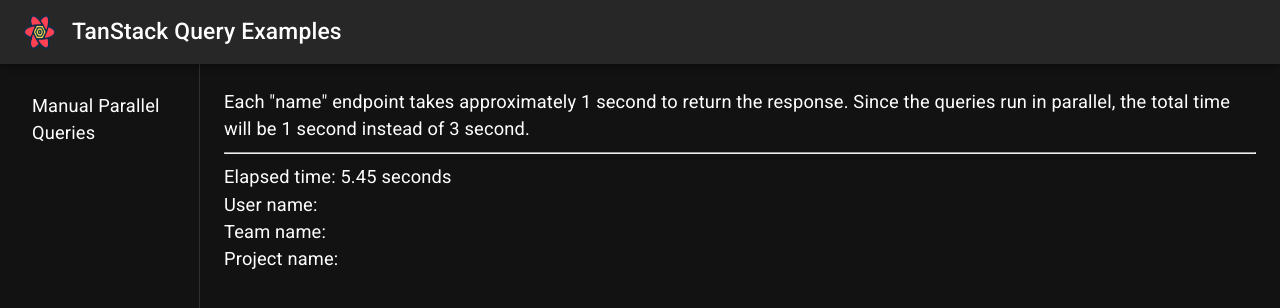
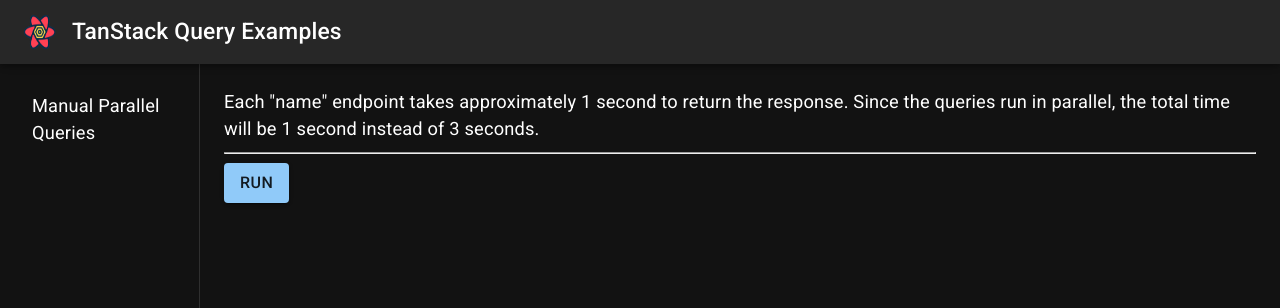
Before and after one commit to mpatrickaires/learn-tanstack-query, a React (Vite) app in the folder examples/client/: page /manual-parallel-queries in a window 1280 px wide. Shown: the top 308 px of the page. Built offline with nearby package versions, Linux system fonts and the light colour scheme; no server answers.

Commit message:
add run button for example

```diff
--- a/examples/client/src/routes/manual-parallel-queries.tsx
+++ b/examples/client/src/routes/manual-parallel-queries.tsx
@@ -1,26 +1,49 @@
-import { Box, Typography } from '@mui/material';
+import { Box, Button, Typography } from '@mui/material';
 import { useQuery } from '@tanstack/react-query';
 import { createFileRoute } from '@tanstack/react-router';
+import { useEffect, useMemo, useRef, useState } from 'react';
 import { api } from '../api';
-import { useEffect, useMemo, useRef, useState } from 'react';
 
 export const Route = createFileRoute('/manual-parallel-queries')({
   component: RouteComponent,
 });
 
 function RouteComponent() {
+  const [exampleKey, setExampleKey] = useState<number | null>(null);
+
+  return (
+    <Box>
+      <Box>
+        <Typography>
+          Each "name" endpoint takes approximately 1 second to return the
+          response. Since the queries run in parallel, the total time will be 1
+          second instead of 3 seconds.
+        </Typography>
+      </Box>
+      <hr />
+      <Button onClick={() => setExampleKey(Math.random())} variant="contained">
+        Run
+      </Button>
+      {exampleKey && <Example key={exampleKey} />}
+    </Box>
+  );
+}
+
+function Example() {
+  const key = useMemo(() => Math.random(), []);
+
   const { data: userName, isSuccess: isUserNameSuccess } = useQuery({
-    queryKey: ['user-name'],
+    queryKey: ['user-name', key],
     queryFn: () => api.get<string>(route('user-name')).then(r => r.data),
   });
 
   const { data: teamName, isSuccess: isTeamNameSuccess } = useQuery({
-    queryKey: ['team-name'],
+    queryKey: ['team-name', key],
     queryFn: () => api.get<string>(route('team-name')).then(r => r.data),
   });
 
   const { data: projectName, isSuccess: isProjectNameSuccess } = useQuery({
-    queryKey: ['project-name'],
+    queryKey: ['project-name', key],
     queryFn: () => api.get<string>(route('project-name')).then(r => r.data),
   });
 
@@ -51,20 +74,14 @@
 
   return (
     <Box>
-      <Box>
-        <Typography>
-          Each "name" endpoint takes approximately 1 second to return the
-          response. Since the queries run in parallel, the total time will be 1
-          second instead of 3 second.
-        </Typography>
-      </Box>
-      <hr />
-      <Box>
-        <Typography>Elapsed time: {elapsedTimeInSeconds} seconds</Typography>
-        <Typography>User name: {userName}</Typography>
-        <Typography>Team name: {teamName}</Typography>
-        <Typography>Project name: {projectName}</Typography>
-      </Box>
+      <Typography>Elapsed time: {elapsedTimeInSeconds} seconds</Typography>
+      {isSuccess && (
+        <>
+          <Typography>User name: {userName}</Typography>
+          <Typography>Team name: {teamName}</Typography>
+          <Typography>Project name: {projectName}</Typography>
+        </>
+      )}
     </Box>
   );
 }
```
